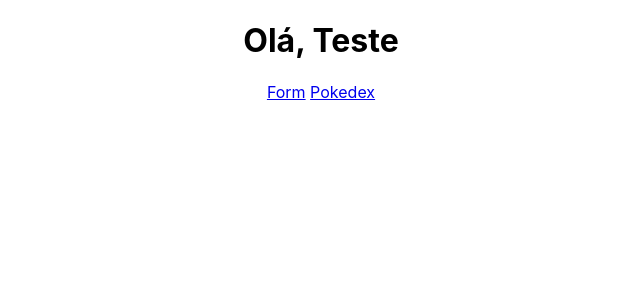
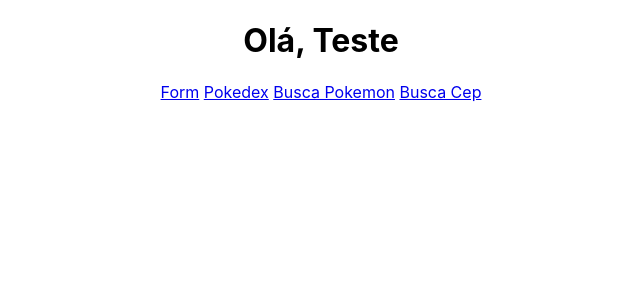
Before and after one commit to LuthGom/mod5-t14, a React (Vite) app: page / in a window 1280 px wide. Shown: the top 300 px of the page, without its empty margins (319-959 px from the left). Built offline with nearby package versions, Linux system fonts and the light colour scheme.

Commit message:
App.jsx: add uma rota para o componente BuscaCep.jsx ser chamado.

```diff
--- a/src/App.jsx
+++ b/src/App.jsx
@@ -8,6 +8,7 @@ import Button from "./components/Button";
 import { UserContext } from "./context/UserProvider";
 import Pokedex from "./components/Pokedex";
 import BuscaPokemon from "./components/BuscaPokemon";
+import BuscaCep from "./components/BuscaCep";
 function App() {
   // aqui, estamos desestruturando o dado que queremos do contexto. A sintaxe significa: o dado que queremos sendo instanciado/desestruturado (nesse caso o state auth) = ao hook useContext que recebe no ()  contexto que queremos utilizar.
   const { auth } = useContext(UserContext);
@@ -19,13 +20,20 @@ function App() {
       <h1>Olá, {auth}</h1>
       <BrowserRouter>
         {/* um componente do router que já vem, feito a partir de uma tag <a> com atributo href para direcionar para outro componente no click, desde que a rota seja passada. */}
-        <Link to="/form">Form</Link> <Link to="/pokedex">Pokedex</Link>
+        <Link to="/form">Form</Link>
+        {" "}
+        <Link to="/pokedex">Pokedex</Link>
+        {" "}
+        <Link to="/buscaPokemon">Busca Pokemon</Link>
+        {" "}
+        <Link to="/buscaCep">Busca Cep</Link>
         {/* componente que engloba todos as rotas devidamente declaradas. */}
         <Routes>
           {/*  componente usado para declarar rotas seguindo a sintaxe. */}
           <Route path="/pokedex" element={<Pokedex />} />
           <Route path="/form" element={<Form />} />
           <Route path="/buscaPokemon" element={<BuscaPokemon />} />
+          <Route path="/buscaCep" element={<BuscaCep />} />
           {/* <Route path="/teste" element={<Button />} /> */}
         </Routes>
       </BrowserRouter>
```
